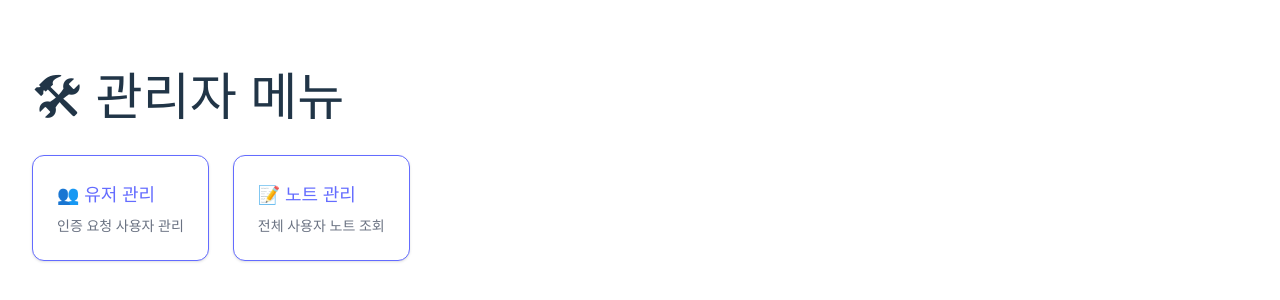
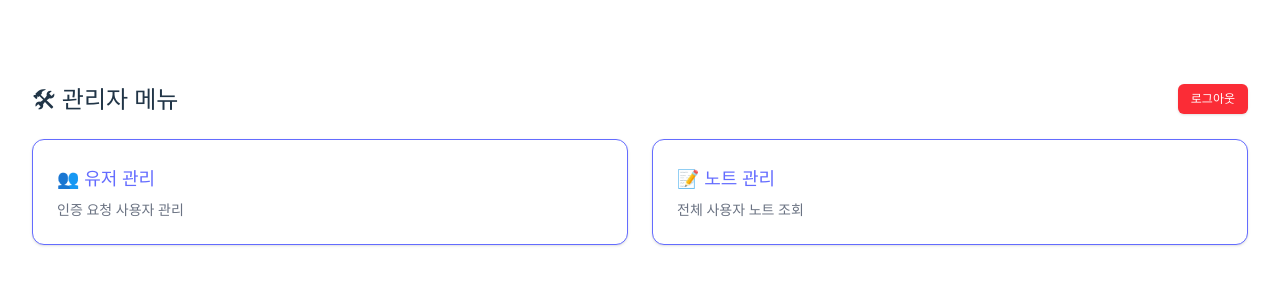
Before and after one commit to KimHakLae/railway-sample-app, a React app in the folder frontend/: page /admin in a window 1280 px wide. Shown: the part 236-536 px from the top of the page. Built offline with nearby package versions, Linux system fonts and the light colour scheme; the HTML template or start-up script is replaced by a standard one.

Commit message:
LogoutForm separated

```diff
--- /dev/null
+++ b/frontend/src/components/LogoutForm.tsx
@@ -0,0 +1,20 @@
+import { useNavigate } from "react-router-dom"
+
+export default function LogoutForm() {
+  const navigate = useNavigate()
+
+  const handleLogout = () => {
+    if (!confirm("로그아웃 하시겠습니까?")) return
+    localStorage.removeItem("token")
+    navigate("/")
+  }
+
+  return (
+    <button
+      onClick={handleLogout}
+      className="!bg-red-500 hover:bg-red-600 text-white !px-3 !py-1.5 !rounded-md !text-xs shadow"
+    >
+      로그아웃
+    </button>
+  )
+}
--- a/frontend/src/pages/AdminHomePage.tsx
+++ b/frontend/src/pages/AdminHomePage.tsx
@@ -1,9 +1,13 @@
 import { Link } from "react-router-dom"
+import LogoutForm from "../components/LogoutForm"
 
 export default function AdminHomePage() {
   return (
-    <div className="max-w-3xl mx-auto p-8">
-      <h1 className="text-2xl font-bold mb-8">🛠 관리자 메뉴</h1>
+    <div className="w-screen mx-auto p-8">
+      <div className="flex justify-between items-center mb-6">
+        <h1 className="!text-2xl font-bold mb-0">🛠 관리자 메뉴</h1>
+        <LogoutForm />
+      </div>
 
       <div className="grid gap-6 sm:grid-cols-2">
         <Link
--- a/frontend/src/pages/NotesPage.tsx
+++ b/frontend/src/pages/NotesPage.tsx
@@ -1,7 +1,7 @@
 import { useEffect, useState } from "react"
-import { useNavigate } from "react-router-dom"
 import NoteCard from "../components/NoteCard"
 import NewNoteForm from "../components/NewNoteForm"
+import LogoutForm from "../components/LogoutForm"
 
 interface Note {
   id: number
@@ -10,7 +10,6 @@ interface Note {
 }
 
 export default function NotesPage() {
-  const navigate = useNavigate()
   const [notes, setNotes] = useState<Note[]>([])
   const [loading, setLoading] = useState(true)
 
@@ -64,23 +63,12 @@ export default function NotesPage() {
     setNotes([note, ...notes])
   }
 
-  const handleLogout = () => {
-    if (!confirm("로그아웃 하시겠습니까?")) return
-    localStorage.removeItem("token")
-    navigate("/")
-  }
-
   return (
     <div className="max-w-3xl mx-auto p-6">
       {/* 헤더 */}
       <div className="flex justify-between items-center mb-6">
         <h1 className="!text-3xl mb-0 font-bold">📝 My Notes</h1>
-        <button
-          onClick={handleLogout}
-          className="!bg-red-500 hover:bg-red-600 text-white !px-3 !py-1.5 !rounded-md !text-xs shadow"
-        >
-          로그아웃
-        </button>
+        <LogoutForm />
       </div>
 
       <NewNoteForm onCreated={handleCreated} />
```
